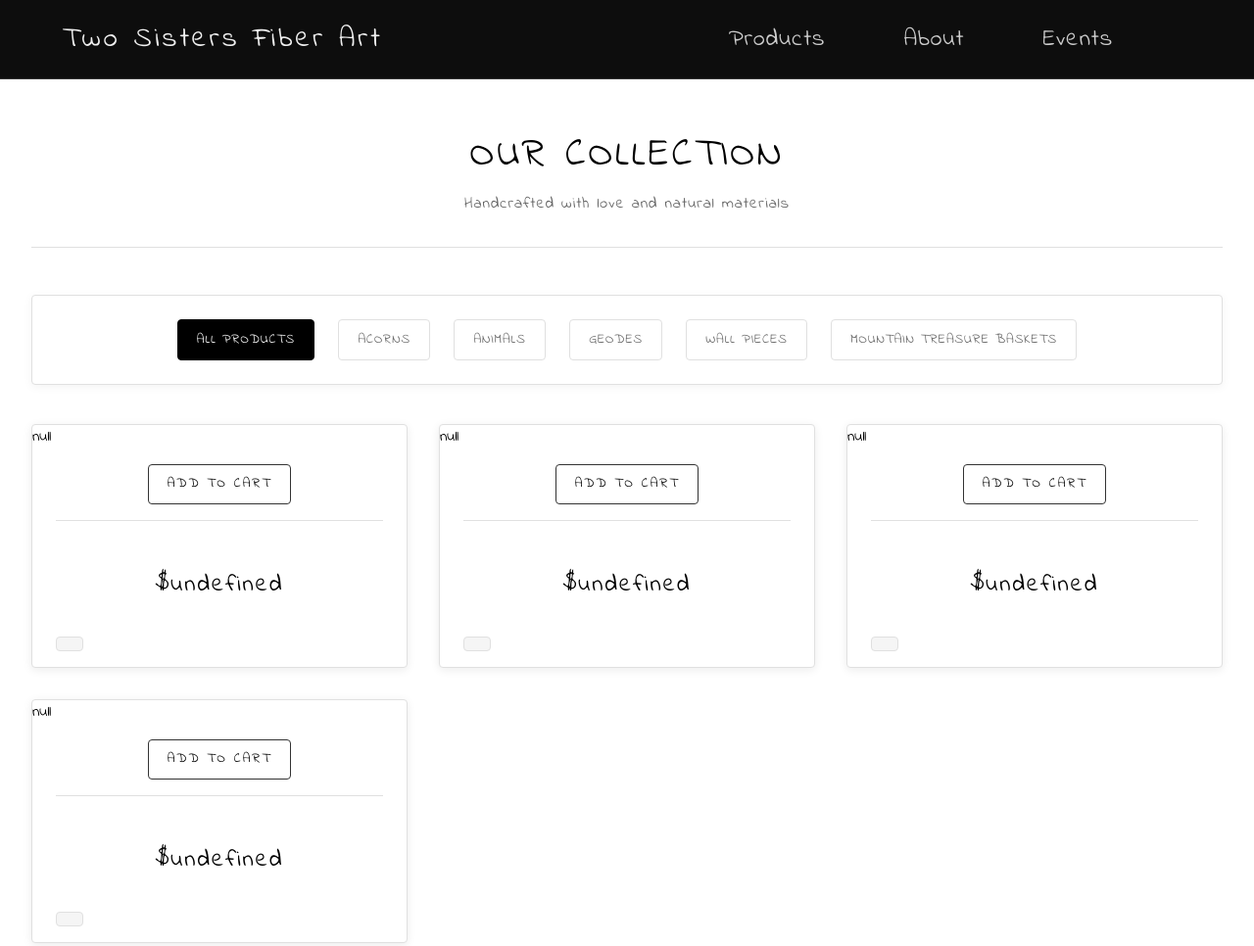
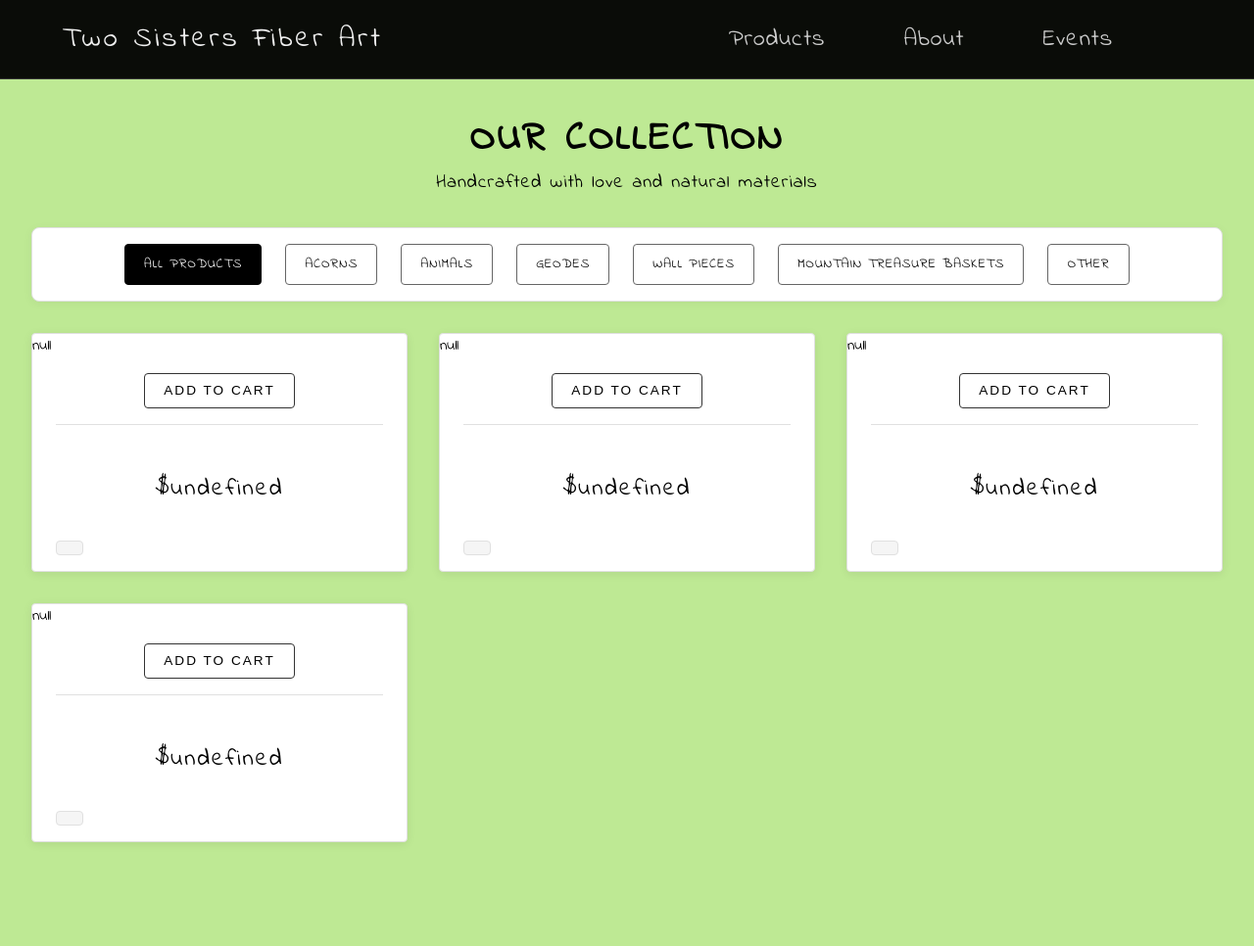
Before and after one commit to GeorgeThomas1863/art-site, a website: page html/products.html in a window 1280 px wide. Shown: the whole page at 98% size. After the commit the page ends 892 px from the top, so only its background shows below. Drawn offline with Linux system fonts and the light colour scheme; no server answers.

Commit message:
several style changes

```diff
--- a/html/products.html
+++ b/html/products.html
@@ -9,7 +9,7 @@
 
     <title>PRODUCTS</title>
     <!-- FAVICON -->
-    <!-- <link rel="icon" href="/images/north-korea_favicon.png" type="image/png" /> -->
+    <link rel="icon" href="/images/background/wool_background.jpg" type="image/jpg" />
 
     <link rel="stylesheet" href="/css/styles.css" />
     <link rel="stylesheet" href="/css/media-styles.css" />
--- a/public/css/styles.css
+++ b/public/css/styles.css
@@ -5,6 +5,11 @@
   margin: 0;
   padding: 0;
   box-sizing: border-box;
+}
+
+body {
+  background-color: rgb(190, 233, 148);
+  font-family: "Indie Flower", cursive;
 }
 
 h1,
@@ -532,13 +537,14 @@ h3 {
 
 /* MAIN FORM STYLES */
 
-#display-element {
+/* #display-element {
   font-family: "Indie Flower", cursive;
-}
+} */
 
 .navbar {
   font-family: "Indie Flower", cursive;
   background-color: rgba(0, 0, 0, 0.95);
+
   padding: 1.2rem 4rem;
   border-bottom: 1px solid #333;
   position: sticky;
@@ -587,8 +593,8 @@ h3 {
 
 .split-hero {
   display: grid;
-  grid-template-columns: 60% 40%;
-  /* grid-template-columns: 45% 55%; */
+  /* grid-template-columns: 60% 40%; */
+  grid-template-columns: 55% 45%;
   /* height: calc(100vh - 120px); */
   height: calc(100vh - 72.5px);
 }
@@ -598,7 +604,7 @@ h3 {
   display: flex;
   flex-direction: column;
   justify-content: center;
-  background-color: #fafafa;
+  /* background-color: #fafafa; */
 }
 
 .split-image {
@@ -609,7 +615,7 @@ h3 {
 
 .split-image-top {
   /* flex: 2; */
-  height: 50%;
+  height: 60%;
   display: grid;
   grid-template-columns: 1fr 1fr;
   gap: 0;
@@ -617,17 +623,9 @@ h3 {
 
 .split-image-bottom {
   position: relative;
-  height: 50%;
+  height: 40%;
   display: block;
 }
-
-/* .split-image-bottom {
-  position: relative;
-  height: 40%;
-  display: grid;
-  grid-template-columns: 1fr 1fr 1fr;
-  gap: 0;
-} */
 
 .split-image-rotating,
 .split-image-static {
@@ -639,7 +637,7 @@ h3 {
 
 .split-image-static {
   height: 100%;
-  background-position: 50% 30%;
+  background-position: 50% 25%;
 }
 
 .split-image-rotating {
@@ -671,17 +669,19 @@ h3 {
 }
 
 .split-title {
-  font-size: 3.5rem;
-  font-weight: 500;
+  font-size: 4rem;
+  /* font-weight: 500; */
+  font-weight: bold;
   letter-spacing: 4px;
   margin-bottom: 1rem;
   line-height: 1.2;
 }
 
 .split-text {
-  font-size: 1.2rem;
+  font-size: 1.5rem;
   line-height: 2;
-  color: #555;
+  /* font-weight: bold; */
+  /* color: #555; */
   margin-bottom: 2rem;
 }
 
@@ -713,45 +713,45 @@ h3 {
 /* ++++++++++++++++++++++++++++++++++++++++++++++++++++ */
 
 /* PRODUCTS FORM STYLES */
-#products-element {
+/* #products-element {
   font-family: "Indie Flower", cursive;
-}
+} */
 
 .products-container {
   max-width: 1400px;
   margin: 0 auto;
-  padding: 3rem 2rem;
+  padding: 2rem;
 }
 
 .products-page-header {
   text-align: center;
-  margin-bottom: 3rem;
-  padding-bottom: 2rem;
-  border-bottom: 1px solid #e0e0e0;
+  margin-bottom: 2rem;
+  /* border-bottom: 1px solid #e0e0e0; */
 }
 
 .products-page-title {
   font-size: 2.5rem;
-  font-weight: 300;
+  /* font-weight: 300; */
+  font-weight: bold;
   letter-spacing: 3px;
   color: #000000;
-  margin-bottom: 0.5rem;
+  /* margin-bottom: 0.5rem; */
   text-transform: uppercase;
 }
 
 .products-page-subtitle {
-  font-size: 1rem;
-  font-weight: 400;
-  letter-spacing: 1px;
-  color: #666;
+  font-size: 1.2rem;
+  font-weight: 400;
+  letter-spacing: 1px;
+  /* color: #666; */
 }
 
 /* Filter Bar */
 .products-filter-bar {
   background: #ffffff;
-  padding: 1.5rem 2rem;
-  border-radius: 4px;
-  margin-bottom: 2.5rem;
+  padding: 1rem 2rem;
+  border-radius: 8px;
+  margin-bottom: 2rem;
   box-shadow: 0 2px 10px rgba(0, 0, 0, 0.05);
   border: 1px solid #e0e0e0;
   display: flex;
@@ -783,9 +783,10 @@ h3 {
   font-size: 0.85rem;
   font-weight: 400;
   letter-spacing: 1px;
-  color: #666;
+  /* color: #666; */
   background-color: transparent;
-  border: 1px solid #e0e0e0;
+  /* border: 1px solid #e0e0e0; */
+  border: 1px solid #666;
   padding: 0.6rem 1.2rem;
   cursor: pointer;
   transition: all 0.3s;
@@ -809,40 +810,6 @@ h3 {
   background-color: #333;
   border-color: #333;
 }
-
-/* .products-filter-bar {
-  background: #ffffff;
-  padding: 1.5rem 2rem;
-  border-radius: 4px;
-  margin-bottom: 2.5rem;
-  box-shadow: 0 2px 10px rgba(0, 0, 0, 0.05);
-  border: 1px solid #e0e0e0;
-}
-
-.products-filter-label {
-  font-size: 0.9rem;
-  font-weight: 400;
-  letter-spacing: 1px;
-  color: #000000;
-  text-transform: uppercase;
-  margin-right: 1rem;
-}
-
-.products-filter-select {
-  font-family: "Georgia", serif;
-  font-size: 1rem;
-  border: 1px solid #333;
-  padding: 0.9rem 1rem;
-  transition: border-color 0.3s;
-  border-radius: 4px;
-  background-color: #ffffff;
-  min-width: 200px;
-}
-
-.products-filter-select:focus {
-  outline: none;
-  border-color: #bbb;
-} */
 
 /* Products Grid */
 .products-grid {
@@ -942,7 +909,7 @@ h3 {
 
 .add-to-cart-btn {
   /* font-family: "Georgia", serif; */
-  font-family: "Indie Flower", cursive;
+  /* font-family: "Indie Flower", cursive; */
   font-size: 0.85rem;
   font-weight: 400;
   letter-spacing: 2px;
--- a/public/js/forms/admin-form.js
+++ b/public/js/forms/admin-form.js
@@ -165,6 +165,7 @@ export const buildProductType = async (mode) => {
     { value: "geodes", text: "Geodes" },
     { value: "gnomeHouses", text: "Gnome Houses" },
     { value: "wallPieces", text: "Wall Pieces" },
+    { value: "other", text: "Other" },
   ];
 
   for (let i = 0; i < optionArray.length; i++) {
--- a/public/js/forms/products-form.js
+++ b/public/js/forms/products-form.js
@@ -52,6 +52,7 @@ export const buildProductsFilterBar = async () => {
     { value: "geodes", text: "Geodes" },
     { value: "wallPieces", text: "Wall Pieces" },
     { value: "mountainTreasureBaskets", text: "Mountain Treasure Baskets" },
+    { value: "other", text: "Other" },
   ];
 
   for (let i = 0; i < filterOptions.length; i++) {
```
Also changed, not shown: html/index.html (+2 -2 lines).
